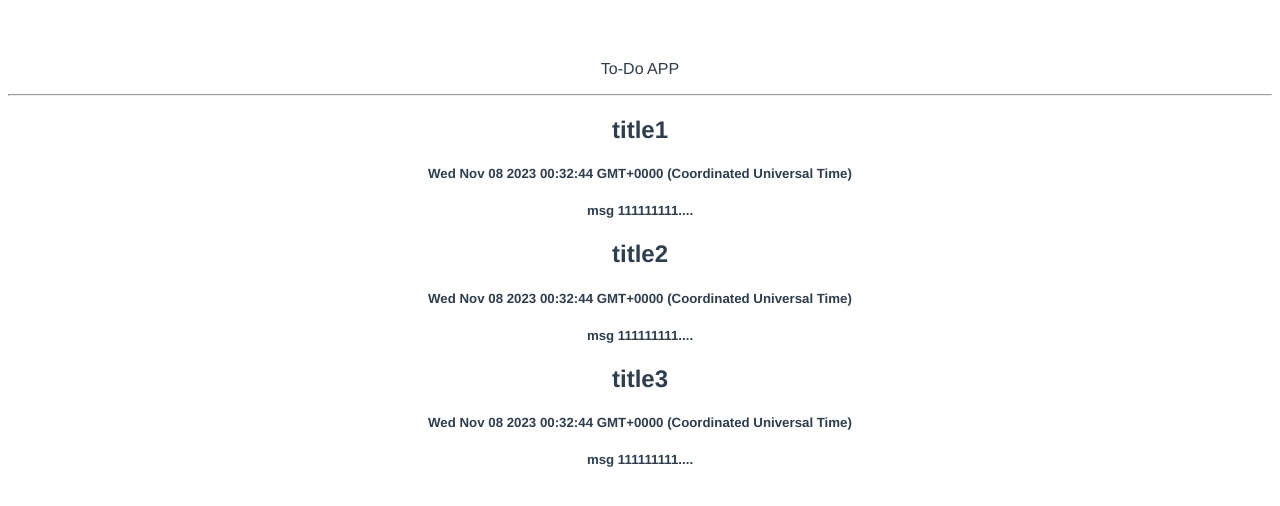
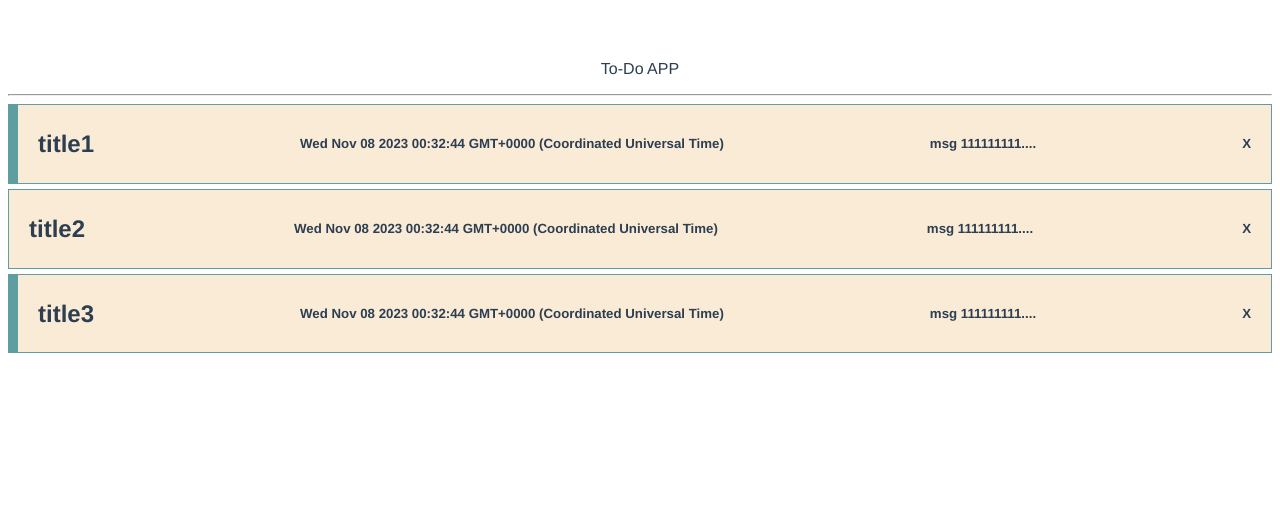
Before and after one commit to p4ulinely/todo-app-vue, a Vue app: page / in a window 1280 px wide. Shown: the top 506 px of the page. Built offline with nearby package versions, Linux system fonts and the light colour scheme.

Commit message:
atualizacoes

```diff
--- a/src/components/MainComponent.vue
+++ b/src/components/MainComponent.vue
@@ -4,12 +4,16 @@
    <hr>
    <div class="tasks">
     <span v-show="loading">loading...</span>
-    <div v-for="(task, idx) in tasks" v-bind:key="idx" class="task">
-      <TaskComponent v-bind:task="task" />
+    <div v-for="(task, idx) in tasks" v-bind:key="idx">
+      <TaskComponent
+        v-bind:task="task"
+        v-on:delete-task="deleteTask"
+        v-on:toggle-reminder="toggleReminder" />
     </div>
    </div>
   </div>
 </template>
+
 <script>
 import TaskComponent from './TaskComponent.vue';
 
@@ -24,23 +28,37 @@ export default {
       loading: true
     }
   },
+  methods: {
+    deleteTask(id) {
+      this.tasks = this.tasks.filter(t => t.id !== id);
+    },
+    toggleReminder(id) {
+      this.tasks = this.tasks.map(t => t.id === id ? {...t, reminder: !t.reminder} : t);
+    }
+  },
   mounted() {
     setTimeout(() => {
       this.tasks = [
         {
+          id: 1,
           title: 'title1',
           date: new Date(Date.now()),
           msg: 'msg 111111111....',
+          reminder: true
         },
         {
+          id: 2,
           title: 'title2',
           date: new Date(Date.now()),
           msg: 'msg 111111111....',
+          reminder: false
         },
         {
+          id: 3,
           title: 'title3',
           date: new Date(Date.now()),
           msg: 'msg 111111111....',
+          reminder: true
         },
       ];
       this.loading = false;
@@ -48,6 +66,7 @@ export default {
   }
 }
 </script>
+
 <style scoped>
 
 </style>
--- a/src/components/TaskComponent.vue
+++ b/src/components/TaskComponent.vue
@@ -1,8 +1,11 @@
 <template>
-  <div>
+  <div
+    @dblclick="$emit('toggle-reminder', task.id)"
+    :class="[task.reminder ? 'reminder' : '', 'task']">
     <h2>{{task.title}}</h2>
     <h5>{{task.date}}</h5>
     <h5>{{task.msg}}</h5>
+    <h5><a @click="$emit('delete-task', task.id)">X</a></h5>
   </div>
 </template>
 <script>
@@ -15,9 +18,30 @@ export default {
   },
   props: {
     task: Object
-  }
+  },
+  methods: {
+    // deleteTask(id) {
+    //   this.$emit('delete-task', id);
+    // }
+  },
 }
 </script>
+
 <style scoped>
+  .task {
+    display: flex;
+    align-items: center;
+    justify-content: space-between;
+    background-color: antiquewhite;
+    border-color: cadetblue;
+    border-style: solid;
+    border-width: thin;
+    padding: 5px 20px;
+    margin-top: 5px;
+    cursor: pointer;
+  }
 
+  .task.reminder {
+    border-left: 10px solid cadetblue;
+  }
 </style>
```
